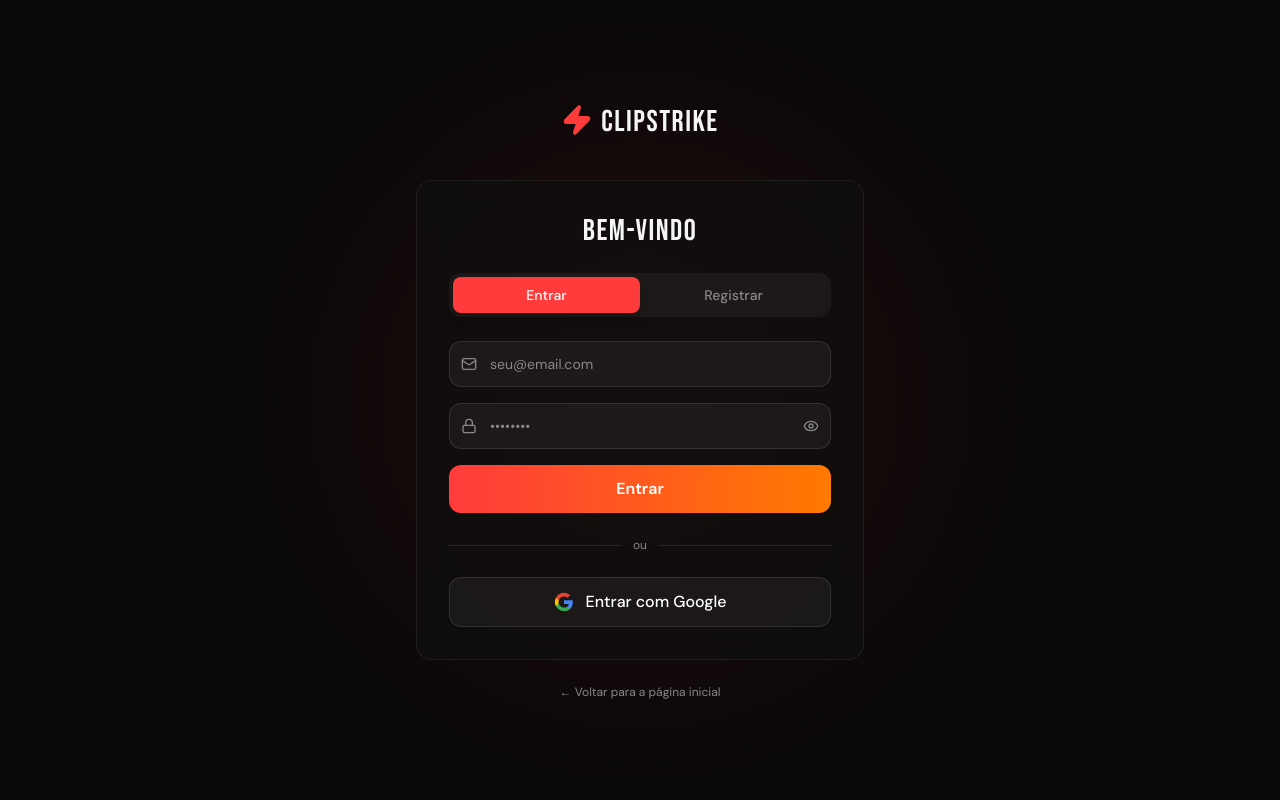
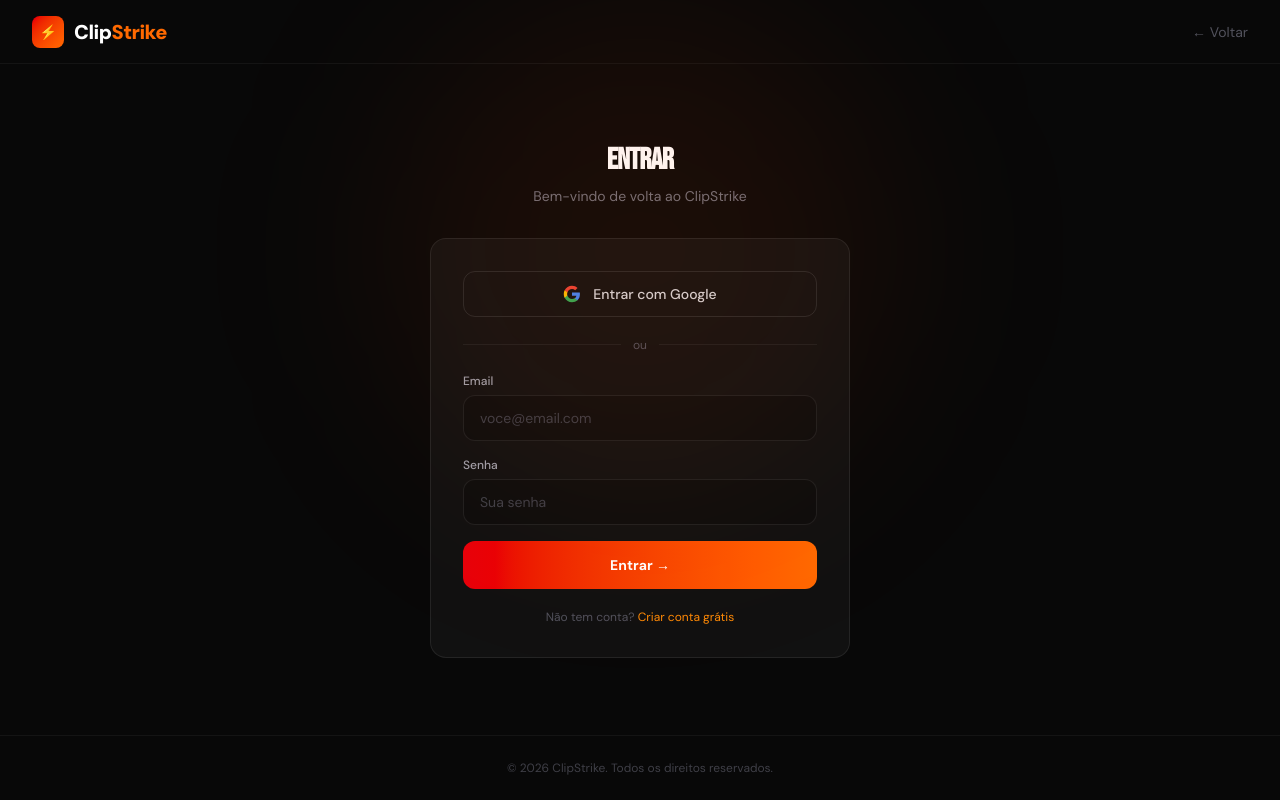
Before and after one commit to Ferkelly/Clipestrike, a React (Vite) app: page /login in a window 1280 px wide. Built offline with nearby package versions, Linux system fonts and the light colour scheme; no server answers.

Commit message:
feat: update LoginPage and add SignupPage with unified design

```diff
--- a/src/App.tsx
+++ b/src/App.tsx
@@ -1,6 +1,6 @@
 import React from "react";
 import { BrowserRouter, Routes, Route, Navigate } from "react-router-dom";
-import { LoginPage } from "./pages/LoginPage";
+import { LoginPage, SignupPage } from "./pages/LoginPage";
 import DashboardPage from "./pages/DashboardPage";
 import { ProcessPage } from "./pages/ProcessPage";
 import LandingPage from "./pages/LandingPage";
@@ -29,6 +29,7 @@
       <Routes>
         <Route path="/" element={<LandingPage />} />
         <Route path="/login" element={<LoginPage />} />
+        <Route path="/signup" element={<SignupPage />} />
         <Route path="/auth/success" element={<AuthSuccess />} />
         <Route path="/dashboard" element={<ProtectedRoute><DashboardPage /></ProtectedRoute>} />
         <Route path="/dashboard/channel/:channelId" element={<ProtectedRoute><ProcessPage /></ProtectedRoute>} />
--- a/src/pages/LoginPage.tsx
+++ b/src/pages/LoginPage.tsx
@@ -1,199 +1,91 @@
-import React, { useState } from 'react';
-import { motion, AnimatePresence } from 'framer-motion';
-import { Zap, Mail, Lock, User, Eye, EyeOff, Loader2, AlertCircle } from 'lucide-react';
-import { useAuth } from '../hooks/useAuth';
+import { useState } from "react";
+import { useNavigate } from "react-router-dom";
 
-type Tab = 'login' | 'register';
+const API_URL = import.meta.env.VITE_API_URL || "http://localhost:5000/api";
 
-const API_BASE = import.meta.env.VITE_API_URL
-    ? `${import.meta.env.VITE_API_URL}/api`
-    : 'http://127.0.0.1:5000/api';
+function AuthLayout({ children }: { children: React.ReactNode }) {
+    const navigate = useNavigate();
+    return (
+        <div className="min-h-screen bg-[#080808] text-white font-sans flex flex-col">
+            {/* BG Glow */}
+            <div className="fixed inset-0 pointer-events-none">
+                <div className="absolute top-0 left-1/2 -translate-x-1/2 w-[500px] h-[500px] rounded-full bg-orange-600/8 blur-[100px]" />
+            </div>
+
+            {/* Nav */}
+            <nav className="flex items-center justify-between px-8 h-16 border-b border-white/5">
+                <div
+                    className="flex items-center gap-2.5 cursor-pointer"
+                    onClick={() => navigate("/")}
+                >
+                    <div className="w-8 h-8 rounded-lg bg-gradient-to-br from-red-600 to-orange-500 flex items-center justify-center text-sm">⚡</div>
+                    <span className="font-black text-xl tracking-tight">Clip<span className="text-orange-500">Strike</span></span>
+                </div>
+                <button onClick={() => navigate("/")} className="text-sm text-zinc-600 hover:text-white transition-colors">
+                    ← Voltar
+                </button>
+            </nav>
+
+            {/* Content */}
+            <div className="flex-1 flex items-center justify-center px-6 py-12">
+                {children}
+            </div>
+
+            {/* Footer */}
+            <div className="text-center py-6 text-xs text-zinc-700 border-t border-white/5">
+                © 2026 ClipStrike. Todos os direitos reservados.
+            </div>
+        </div>
+    );
+}
 
 export function LoginPage() {
-    const { login } = useAuth();
+    const navigate = useNavigate();
+    const [email, setEmail] = useState("");
+    const [password, setPassword] = useState("");
+    const [error, setError] = useState("");
+    const [loading, setLoading] = useState(false);
 
-    const [tab, setTab] = useState<Tab>('login');
-    const [name, setName] = useState('');
-    const [email, setEmail] = useState('');
-    const [password, setPassword] = useState('');
-    const [showPassword, setShowPassword] = useState(false);
-    const [loading, setLoading] = useState(false);
-    const [error, setError] = useState('');
-
-    const handleSubmit = async (e: React.FormEvent) => {
+    async function handleLogin(e: React.FormEvent) {
         e.preventDefault();
-        setError('');
         setLoading(true);
-
-        const path = tab === 'login' ? '/auth/login' : '/auth/register';
+        setError("");
         try {
-            const body: Record<string, string> = { email, password };
-            if (tab === 'register') body.name = name;
-
-            console.log(`Sending request to: ${API_BASE}${path}`);
-
-            const res = await fetch(`${API_BASE}${path}`, {
-                method: 'POST',
-                headers: { 'Content-Type': 'application/json' },
-                body: JSON.stringify(body),
+            const res = await fetch(`${API_URL}/auth/login`, {
+                method: "POST",
+                headers: { "Content-Type": "application/json" },
+                body: JSON.stringify({ email, password }),
             });
-
-            const data = await res.json().catch(() => ({}));
-
-            if (!res.ok) {
-                console.error("API Error Response:", data);
-                setError(data.error || `Erro do servidor (${res.status})`);
-                setLoading(false);
-                return;
-            }
-
-            localStorage.setItem('clipstrike_token', data.token);
-            window.location.href = '/dashboard';
+            const data = await res.json();
+            if (!res.ok) throw new Error(data.error || "Erro ao entrar");
+            localStorage.setItem("token", data.token);
+            navigate("/dashboard");
         } catch (err: any) {
-            console.error("Network/Fetch Error Details:", {
-                message: err.message,
-                url: `${API_BASE}${path}`,
-                error: err
-            });
-            setError(`Erro de conexão com o servidor. Verifique se o backend está rodando em ${API_BASE}.`);
+            setError(err.message);
+        } finally {
             setLoading(false);
         }
-    };
+    }
+
+    function handleGoogle() {
+        window.location.href = `${API_URL}/auth/google`;
+    }
 
     return (
-        <div className="min-h-screen flex items-center justify-center bg-[#080808] relative overflow-hidden">
-            {/* Background glow */}
-            <div className="absolute inset-0 pointer-events-none">
-                <div className="absolute top-1/2 left-1/2 -translate-x-1/2 -translate-y-1/2 w-[600px] h-[600px] bg-primary/20 rounded-full blur-[120px] opacity-40" />
-            </div>
-
-            <motion.div
-                initial={{ opacity: 0, y: 30 }}
-                animate={{ opacity: 1, y: 0 }}
-                transition={{ duration: 0.5 }}
-                className="relative z-10 w-full max-w-md mx-4"
-            >
-                {/* Logo */}
-                <div className="flex items-center justify-center gap-2 mb-10">
-                    <Zap className="h-8 w-8 text-primary" fill="currentColor" />
-                    <span className="font-display text-3xl tracking-wider pt-1">CLIPSTRIKE</span>
+        <AuthLayout>
+            <div className="w-full max-w-[420px]">
+                <div className="text-center mb-8">
+                    <h1 className="text-3xl font-black tracking-tight mb-2">Entrar</h1>
+                    <p className="text-zinc-500 text-sm">Bem-vindo de volta ao ClipStrike</p>
                 </div>
 
-                {/* Card */}
-                <div className="glass-card rounded-2xl p-8">
-                    <h1 className="font-display text-3xl mb-6 text-center">
-                        {tab === 'login' ? 'Bem-vindo' : 'Criar conta'}
-                    </h1>
-
-                    {/* Tabs */}
-                    <div className="flex bg-white/5 rounded-xl p-1 mb-6">
-                        {(['login', 'register'] as Tab[]).map((t) => (
-                            <button
-                                key={t}
-                                type="button"
-                                onClick={() => { setTab(t); setError(''); }}
-                                className={`flex-1 py-2 text-sm font-medium rounded-lg transition-all duration-200 ${tab === t
-                                    ? 'bg-primary text-white shadow-lg'
-                                    : 'text-muted-foreground hover:text-white'
-                                    }`}
-                            >
-                                {t === 'login' ? 'Entrar' : 'Registrar'}
-                            </button>
-                        ))}
-                    </div>
-
-                    <form onSubmit={handleSubmit} className="space-y-4">
-                        <AnimatePresence mode="wait">
-                            {tab === 'register' && (
-                                <motion.div
-                                    key="name"
-                                    initial={{ opacity: 0, height: 0 }}
-                                    animate={{ opacity: 1, height: 'auto' }}
-                                    exit={{ opacity: 0, height: 0 }}
-                                    className="overflow-hidden"
-                                >
-                                    <div className="relative">
-                                        <User className="absolute left-3 top-1/2 -translate-y-1/2 h-4 w-4 text-muted-foreground" />
-                                        <input
-                                            type="text"
-                                            placeholder="Seu nome"
-                                            value={name}
-                                            onChange={(e) => setName(e.target.value)}
-                                            required={tab === 'register'}
-                                            className="w-full bg-white/5 border border-white/10 rounded-xl py-3 pl-10 pr-4 text-sm focus:outline-none focus:border-primary transition-colors"
-                                        />
-                                    </div>
-                                </motion.div>
-                            )}
-                        </AnimatePresence>
-
-                        <div className="relative">
-                            <Mail className="absolute left-3 top-1/2 -translate-y-1/2 h-4 w-4 text-muted-foreground" />
-                            <input
-                                type="email"
-                                placeholder="seu@email.com"
-                                value={email}
-                                onChange={(e) => setEmail(e.target.value)}
-                                required
-                                className="w-full bg-white/5 border border-white/10 rounded-xl py-3 pl-10 pr-4 text-sm focus:outline-none focus:border-primary transition-colors"
-                            />
-                        </div>
-
-                        <div className="relative">
-                            <Lock className="absolute left-3 top-1/2 -translate-y-1/2 h-4 w-4 text-muted-foreground" />
-                            <input
-                                type={showPassword ? 'text' : 'password'}
-                                placeholder="••••••••"
-                                value={password}
-                                onChange={(e) => setPassword(e.target.value)}
-                                required
-                                minLength={6}
-                                className="w-full bg-white/5 border border-white/10 rounded-xl py-3 pl-10 pr-10 text-sm focus:outline-none focus:border-primary transition-colors"
-                            />
-                            <button
-                                type="button"
-                                onClick={() => setShowPassword((v) => !v)}
-                                className="absolute right-3 top-1/2 -translate-y-1/2 text-muted-foreground hover:text-white transition-colors"
-                            >
-                                {showPassword ? <EyeOff className="h-4 w-4" /> : <Eye className="h-4 w-4" />}
-                            </button>
-                        </div>
-
-                        {error && (
-                            <motion.div
-                                initial={{ opacity: 0, scale: 0.95 }}
-                                animate={{ opacity: 1, scale: 1 }}
-                                className="flex items-center gap-2 bg-red-500/10 border border-red-500/20 rounded-xl px-4 py-3 text-sm text-red-400"
-                            >
-                                <AlertCircle className="h-4 w-4 flex-shrink-0" />
-                                {error}
-                            </motion.div>
-                        )}
-
-                        <button
-                            type="submit"
-                            disabled={loading}
-                            className="w-full flex items-center justify-center gap-2 bg-gradient-primary text-white font-semibold rounded-xl py-3 px-6 hover:scale-105 transition-all duration-200 disabled:opacity-60 disabled:scale-100"
-                        >
-                            {loading && <Loader2 className="h-4 w-4 animate-spin" />}
-                            {tab === 'login' ? 'Entrar' : 'Criar conta'}
-                        </button>
-                    </form>
-
-                    {/* Divider */}
-                    <div className="flex items-center gap-3 my-6">
-                        <div className="flex-1 h-px bg-white/10" />
-                        <span className="text-xs text-muted-foreground">ou</span>
-                        <div className="flex-1 h-px bg-white/10" />
-                    </div>
-
-                    {/* Google login */}
+                <div className="bg-[#111] border border-white/8 rounded-2xl p-8">
+                    {/* Google */}
                     <button
-                        type="button"
-                        onClick={login}
-                        className="w-full flex items-center justify-center gap-3 bg-white/5 border border-white/10 text-white font-medium rounded-xl py-3 px-6 hover:bg-white/10 hover:border-primary/40 transition-all duration-200"
+                        onClick={handleGoogle}
+                        className="w-full flex items-center justify-center gap-3 py-3 rounded-xl border border-white/10 text-sm font-medium text-zinc-300 hover:border-white/20 hover:text-white transition-colors mb-5"
                     >
-                        <svg className="w-5 h-5" viewBox="0 0 24 24">
+                        <svg width="18" height="18" viewBox="0 0 24 24">
                             <path fill="#4285F4" d="M22.56 12.25c0-.78-.07-1.53-.2-2.25H12v4.26h5.92c-.26 1.37-1.04 2.53-2.21 3.31v2.77h3.57c2.08-1.92 3.28-4.74 3.28-8.09z" />
                             <path fill="#34A853" d="M12 23c2.97 0 5.46-.98 7.28-2.66l-3.57-2.77c-.98.66-2.23 1.06-3.71 1.06-2.86 0-5.29-1.93-6.16-4.53H2.18v2.84C3.99 20.53 7.7 23 12 23z" />
                             <path fill="#FBBC05" d="M5.84 14.09c-.22-.66-.35-1.36-.35-2.09s.13-1.43.35-2.09V7.07H2.18C1.43 8.55 1 10.22 1 12s.43 3.45 1.18 4.93l2.85-2.22.81-.62z" />
@@ -201,12 +93,176 @@
                         </svg>
                         Entrar com Google
                     </button>
+
+                    <div className="flex items-center gap-3 mb-5">
+                        <div className="flex-1 h-px bg-white/6" />
+                        <span className="text-xs text-zinc-600">ou</span>
+                        <div className="flex-1 h-px bg-white/6" />
+                    </div>
+
+                    <form onSubmit={handleLogin} className="space-y-4">
+                        <div>
+                            <label className="block text-xs font-medium text-zinc-400 mb-1.5">Email</label>
+                            <input
+                                type="email"
+                                value={email}
+                                onChange={e => setEmail(e.target.value)}
+                                placeholder="voce@email.com"
+                                required
+                                className="w-full bg-[#0d0d0d] border border-white/8 rounded-xl px-4 py-3 text-white text-sm placeholder-zinc-700 outline-none focus:border-orange-500/40 transition-colors"
+                            />
+                        </div>
+                        <div>
+                            <label className="block text-xs font-medium text-zinc-400 mb-1.5">Senha</label>
+                            <input
+                                type="password"
+                                value={password}
+                                onChange={e => setPassword(e.target.value)}
+                                placeholder="Sua senha"
+                                required
+                                className="w-full bg-[#0d0d0d] border border-white/8 rounded-xl px-4 py-3 text-white text-sm placeholder-zinc-700 outline-none focus:border-orange-500/40 transition-colors"
+                            />
+                        </div>
+                        {error && (
+                            <div className="text-xs text-red-400 bg-red-500/8 border border-red-500/15 rounded-lg px-3 py-2">{error}</div>
+                        )}
+                        <button
+                            type="submit"
+                            disabled={loading}
+                            className="w-full py-3.5 rounded-xl bg-gradient-to-r from-red-600 to-orange-500 font-bold text-sm hover:opacity-90 transition-opacity disabled:opacity-50 disabled:cursor-not-allowed"
+                        >
+                            {loading ? "Entrando..." : "Entrar →"}
+                        </button>
+                    </form>
+
+                    <p className="text-center text-xs text-zinc-600 mt-5">
+                        Não tem conta?{" "}
+                        <button onClick={() => navigate("/signup")} className="text-orange-400 hover:text-orange-300 transition-colors">
+                            Criar conta grátis
+                        </button>
+                    </p>
+                </div>
+            </div>
+        </AuthLayout>
+    );
+}
+
+export function SignupPage() {
+    const navigate = useNavigate();
+    const [email, setEmail] = useState("");
+    const [password, setPassword] = useState("");
+    const [name, setName] = useState("");
+    const [error, setError] = useState("");
+    const [loading, setLoading] = useState(false);
+
+    async function handleSignup(e: React.FormEvent) {
+        e.preventDefault();
+        setLoading(true);
+        setError("");
+        try {
+            const res = await fetch(`${API_URL}/auth/register`, {
+                method: "POST",
+                headers: { "Content-Type": "application/json" },
+                body: JSON.stringify({ name, email, password }),
+            });
+            const data = await res.json();
+            if (!res.ok) throw new Error(data.error || "Erro ao criar conta");
+            localStorage.setItem("token", data.token);
+            navigate("/setup/channel");
+        } catch (err: any) {
+            setError(err.message);
+        } finally {
+            setLoading(false);
+        }
+    }
+
+    function handleGoogle() {
+        window.location.href = `${API_URL}/auth/google`;
+    }
+
+    return (
+        <AuthLayout>
+            <div className="w-full max-w-[420px]">
+                <div className="text-center mb-8">
+                    <h1 className="text-3xl font-black tracking-tight mb-2">Criar Conta</h1>
+                    <p className="text-zinc-500 text-sm">Comece a automatizar seus clips gratuitamente</p>
                 </div>
 
-                <p className="text-center text-xs text-muted-foreground mt-6">
-                    <a href="/" className="hover:text-primary transition-colors">← Voltar para a página inicial</a>
-                </p>
-            </motion.div>
-        </div>
+                <div className="bg-[#111] border border-white/8 rounded-2xl p-8">
+                    <button
+                        onClick={handleGoogle}
+                        className="w-full flex items-center justify-center gap-3 py-3 rounded-xl border border-white/10 text-sm font-medium text-zinc-300 hover:border-white/20 hover:text-white transition-colors mb-5"
+                    >
+                        <svg width="18" height="18" viewBox="0 0 24 24">
+                            <path fill="#4285F4" d="M22.56 12.25c0-.78-.07-1.53-.2-2.25H12v4.26h5.92c-.26 1.37-1.04 2.53-2.21 3.31v2.77h3.57c2.08-1.92 3.28-4.74 3.28-8.09z" />
+                            <path fill="#34A853" d="M12 23c2.97 0 5.46-.98 7.28-2.66l-3.57-2.77c-.98.66-2.23 1.06-3.71 1.06-2.86 0-5.29-1.93-6.16-4.53H2.18v2.84C3.99 20.53 7.7 23 12 23z" />
+                            <path fill="#FBBC05" d="M5.84 14.09c-.22-.66-.35-1.36-.35-2.09s.13-1.43.35-2.09V7.07H2.18C1.43 8.55 1 10.22 1 12s.43 3.45 1.18 4.93l2.85-2.22.81-.62z" />
+                            <path fill="#EA4335" d="M12 5.38c1.62 0 3.06.56 4.21 1.64l3.15-3.15C17.45 2.09 14.97 1 12 1 7.7 1 3.99 3.47 2.18 7.07l3.66 2.84c.87-2.6 3.3-4.53 6.16-4.53z" />
+                        </svg>
+                        Registrar com Google
+                    </button>
+
+                    <div className="flex items-center gap-3 mb-5">
+                        <div className="flex-1 h-px bg-white/6" />
+                        <span className="text-xs text-zinc-600">ou</span>
+                        <div className="flex-1 h-px bg-white/6" />
+                    </div>
+
+                    <form onSubmit={handleSignup} className="space-y-4">
+                        <div>
+                            <label className="block text-xs font-medium text-zinc-400 mb-1.5">Nome</label>
+                            <input
+                                type="text"
+                                value={name}
+                                onChange={e => setName(e.target.value)}
+                                placeholder="Seu nome"
+                                required
+                                className="w-full bg-[#0d0d0d] border border-white/8 rounded-xl px-4 py-3 text-white text-sm placeholder-zinc-700 outline-none focus:border-orange-500/40 transition-colors"
+                            />
+                        </div>
+                        <div>
+                            <label className="block text-xs font-medium text-zinc-400 mb-1.5">Email</label>
+                            <input
+                                type="email"
+                                value={email}
+                                onChange={e => setEmail(e.target.value)}
+                                placeholder="voce@email.com"
+                                required
+                                className="w-full bg-[#0d0d0d] border border-white/8 rounded-xl px-4 py-3 text-white text-sm placeholder-zinc-700 outline-none focus:border-orange-500/40 transition-colors"
+                            />
+                        </div>
+                        <div>
+                            <label className="block text-xs font-medium text-zinc-400 mb-1.5">Senha</label>
+                            <input
+                                type="password"
+                                value={password}
+                                onChange={e => setPassword(e.target.value)}
+                                placeholder="Crie uma senha forte"
+                                required
+                                minLength={6}
+                                className="w-full bg-[#0d0d0d] border border-white/8 rounded-xl px-4 py-3 text-white text-sm placeholder-zinc-700 outline-none focus:border-orange-500/40 transition-colors"
+                            />
+                        </div>
+                        {error && (
+                            <div className="text-xs text-red-400 bg-red-500/8 border border-red-500/15 rounded-lg px-3 py-2">{error}</div>
+                        )}
+                        <button
+                            type="submit"
+                            disabled={loading}
+                            className="w-full py-3.5 rounded-xl bg-gradient-to-r from-red-600 to-orange-500 font-bold text-sm hover:opacity-90 transition-opacity disabled:opacity-50 disabled:cursor-not-allowed"
+                        >
+                            {loading ? "Criando conta..." : "Criar Conta Grátis →"}
+                        </button>
+                    </form>
+
+                    <p className="text-center text-xs text-zinc-600 mt-5">
+                        Já tem conta?{" "}
+                        <button onClick={() => navigate("/login")} className="text-orange-400 hover:text-orange-300 transition-colors">
+                            Entrar
+                        </button>
+                    </p>
+                </div>
+            </div>
+        </AuthLayout>
     );
 }
```
